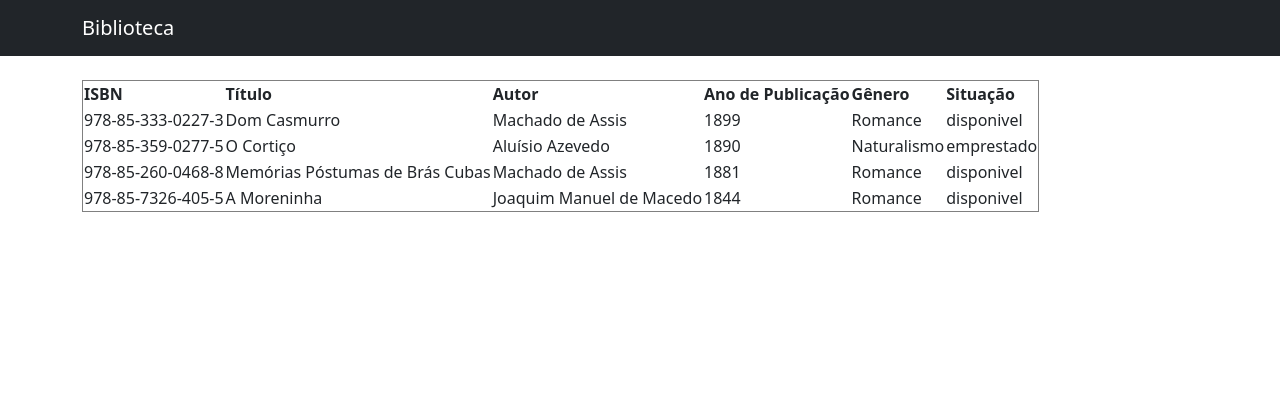
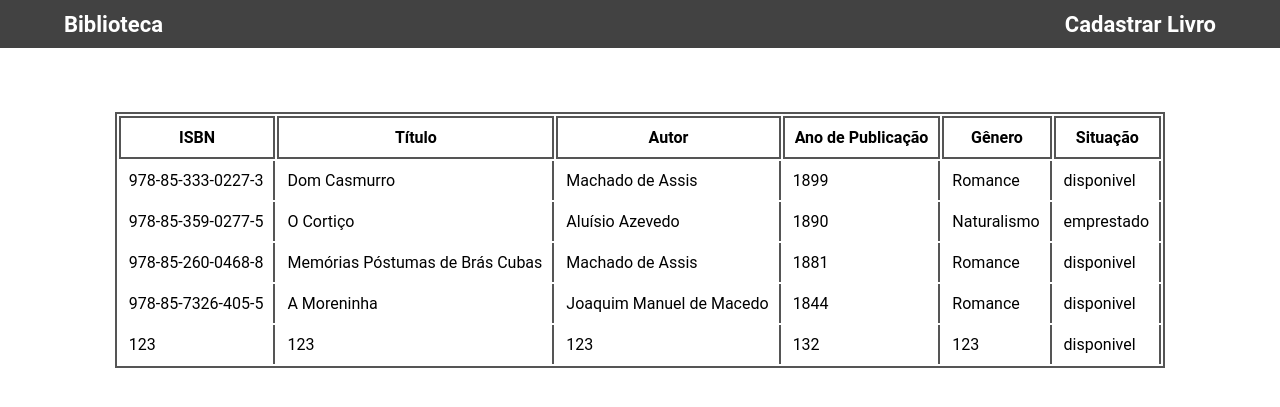
Before and after one commit to thalesalvs21/atividade_jinja, a Flask app: page / in a window 1280 px wide. Shown: the top 407 px of the page. Run offline with Flask 3, Linux system fonts and the light colour scheme.

Commit message:
adicionando a parte de cadastro de livros e estilizando a pagina

```diff
--- a/app.py
+++ b/app.py
@@ -1,6 +1,6 @@
 import json
 import os
-from flask import Flask, request, jsonify, render_template
+from flask import Flask, request, jsonify, render_template, redirect
 
 app = Flask(__name__)
 arquivo = "arquivos/livros.json"
@@ -55,6 +55,28 @@ def livros(isbn=None):
             return jsonify({"mensagem": "Livro atualizado!", "livro": livro})
     return jsonify({"erro": "Livro não encontrado."}), 404
 
+@app.route("/cadastro", methods=["GET", "POST"])
+def cadastro():
+    if request.method == "POST":
+        novo = {
+            "isbn": request.form["isbn"],
+            "titulo": request.form["titulo"],
+            "autor": request.form["autor"],
+            "ano_publicacao": int(request.form["ano_publicacao"]),
+            "genero": request.form["genero"],
+            "status": "disponivel"
+        }
+
+        livros = ler_livros()
+
+        if any(l["isbn"] == novo["isbn"] for l in livros):
+            return render_template("cadastro.html", erro="ISBN já cadastrado!")
+
+        livros.append(novo)
+        salvar_livros(livros)
+        return redirect("/")
+
+    return render_template("cadastro.html")
 
 if __name__ == "__main__":
     app.run(debug=True)
--- a/arquivos/livros.json
+++ b/arquivos/livros.json
@@ -30,5 +30,13 @@
         "ano_publicacao": 1844,
         "genero": "Romance",
         "status": "disponivel"
+    },
+    {
+        "isbn": "123",
+        "titulo": "123",
+        "autor": "123",
+        "ano_publicacao": 132,
+        "genero": "123",
+        "status": "disponivel"
     }
 ]
--- /dev/null
+++ b/static/style.css
@@ -0,0 +1,57 @@
+*{
+    margin: 0;
+    padding: 0;
+    box-sizing: border-box;
+    font-family: Roboto, sans-serif;
+}
+nav{
+    background-color: #424242;
+    height: 6vh;
+    color: white;
+    font-size: 22px;
+    display: flex;
+    align-items: center;
+    font-weight: bold;
+    text-decoration: none;
+    justify-content: center;
+}
+nav a{
+    color: white;
+    text-decoration: none;
+}
+nav div{
+    display: flex;
+    align-items: center;
+    justify-content: space-between;
+    width: 90%;
+}
+.container{
+    width: 100%;
+    margin-top: 5%;
+    display: flex;
+    justify-content: center;
+    align-items: center;
+}
+table, th {
+    border: 2px solid rgb(85, 85, 85);
+}
+td {
+    border-right: 2px solid rgb(85, 85, 85);
+}
+td, th {
+    padding: 10px;
+}
+
+form {
+    display: flex;
+    flex-direction: column;
+    gap: 15px;
+}
+form div {
+    display: flex;
+    flex-direction: column;
+}
+form div input {
+    height: 25px;
+    margin-top: 5px;
+}
--- a/templates/base.html
+++ b/templates/base.html
@@ -3,16 +3,17 @@
 <head>
     <meta charset="UTF-8">
     <title>{% block titulo %}Biblioteca{% endblock %}</title>
-    <link href="https://cdn.jsdelivr.net/npm/bootstrap@5.3.3/dist/css/bootstrap.min.css" rel="stylesheet">
+    <link rel="stylesheet" href="{{ url_for('static', filename='style.css') }}">
 </head>
 <body>
-    <nav class="navbar navbar-dark bg-dark">
-        <div class="container">
-            <a class="navbar-brand" href="/">Biblioteca</a>
+    <nav>
+        <div>
+            <a href="/">Biblioteca</a>
+            <a class="cadastrar" href="/cadastro">Cadastrar Livro</a>
         </div>
     </nav>
 
-    <div class="container mt-4">
+    <div class="container">
         {% block conteudo %}{% endblock %}
     </div>
 </body>
--- a/templates/index.html
+++ b/templates/index.html
@@ -3,8 +3,8 @@
 {% block titulo %}Início — Biblioteca{% endblock %}
 
 {% block conteudo %}
-<table border="">
-    <thead >
+<table>
+    <thead>
         <tr>
             <th>ISBN</th>
             <th>Título</th>
```
Also changed, not shown: templates/cadastro.html (added, +29 -0 lines).
